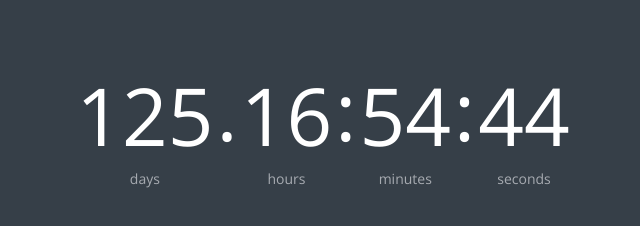
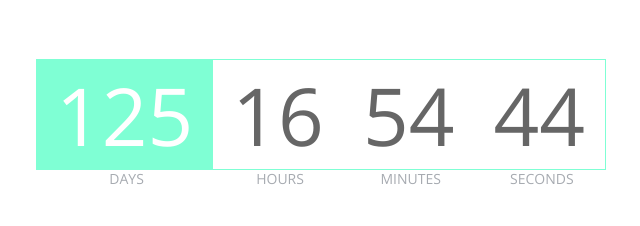
Before and after one commit to nowy10/Countdown, a plain HTML site: page index.html in a window 1280 px wide. Shown: the whole page, without its empty margins (317-957 px from the left). Drawn offline with nearby package versions, Linux system fonts and the light colour scheme.

Commit message:
Edit styles
Change css styles and create a new css archive

```diff
--- a/index.html
+++ b/index.html
@@ -3,75 +3,36 @@
 <head>
 <meta charset="UTF-8">
 <title>jQuery downCount</title>
-<style type="text/css">
-@import url(http://fonts.googleapis.com/css?family=Open+Sans:300,400);
-body {
-background: #363f48;
-color: white;
-font: normal 12px 'Open Sans', sans-serif;
-margin-top: 20px;
-}
-ul.countdown {
-list-style: none;
-margin: 75px 0;
-padding: 0;
-display: block;
-text-align: center;
-}
-ul.countdown li {
-display: inline-block;
-}
-ul.countdown li span {
-font-size: 80px;
-font-weight: 300;
-line-height: 80px;
-}
-ul.countdown li.seperator {
-font-size: 80px;
-line-height: 70px;
-vertical-align: top;
-}
-ul.countdown li p {
-color: #a7abb1;
-font-size: 14px;
-}
-a {
-color: #76949F;
-text-decoration: none;
-}
-a:hover {
-text-decoration: underline;
-}
-
-</style>
+<link rel="stylesheet" href="styles.css" type="text/css" media="all" />
+<script type="text/javascript" src="http://ajax.googleapis.com/ajax/libs/jquery/1.9.1/jquery.min.js"></script>
+<script type="text/javascript" src="jquery.downCount.js"></script>
+<script type="text/javascript">
+$(document).ready(function() {
+	$('.countdown').downCount({
+		date: '09/09/2015 12:00:00',
+  offset: +10
+	});
+});
+</script>
 </head>
 <body>
 	<ul class="countdown">
-<li> <span class="days">00</span>
+		<li>
+			<span class="days">00</span>
 			<p class="days_ref">days</p>
 		</li>
-<li class="seperator">.</li>
-<li> <span class="hours">00</span>
+		<li>
+			<span class="hours">00</span>
 			<p class="hours_ref">hours</p>
 		</li>
-<li class="seperator">:</li>
-<li> <span class="minutes">00</span>
+		<li>
+			<span class="minutes">00</span>
 			<p class="minutes_ref">minutes</p>
 		</li>
-<li class="seperator">:</li>
-<li> <span class="seconds">00</span>
+		<li>
+			<span class="seconds last">00</span>
 			<p class="seconds_ref">seconds</p>
 		</li>
 	</ul>
-<script type="text/javascript" src="http://ajax.googleapis.com/ajax/libs/jquery/1.9.1/jquery.min.js"></script>
-<script type="text/javascript" src="jquery.downCount.js"></script>
-<script type="text/javascript">
-        $('.countdown').downCount({
-            date: '09/09/2015 12:00:00',
-            offset: +10
-        }, function () {
-            //alert('WOOT WOOT, done!');
-        });
-    </script>
 </body>
 </html>
--- /dev/null
+++ b/styles.css
@@ -0,0 +1,31 @@
+@import url(http://fonts.googleapis.com/css?family=Open+Sans:300,400);
+body {
+color: #666;
+font: normal 12px 'Open Sans', sans-serif;
+}
+ul.countdown {
+list-style: none;
+margin: 75px 0;
+padding: 0;
+display: block;
+text-align: center;
+}
+ul.countdown li {
+display: inline-block;
+}
+ul.countdown li span {
+font-size: 80px;
+font-weight: 300;
+line-height: 80px;
+padding:0 20px;
+border-top:1px solid aquamarine;
+border-bottom:1px solid aquamarine;
+margin-left:-4px;
+}
+ul.countdown li p {
+color: #a7abb1;
+font-size: 14px;
+text-transform: uppercase;
+}
+.days {background-color:aquamarine; padding: 0 10px;color:#fff;}
+.last {border-right:1px solid aquamarine;}
```
Lines whose indentation alone changed are shown as unchanged.
